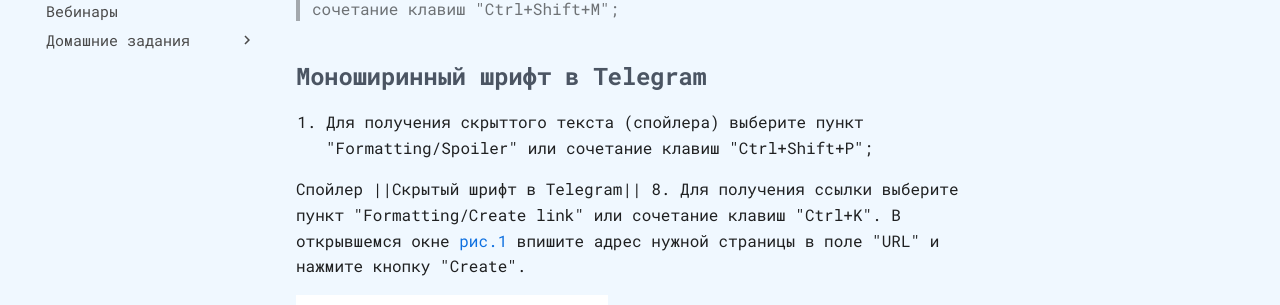
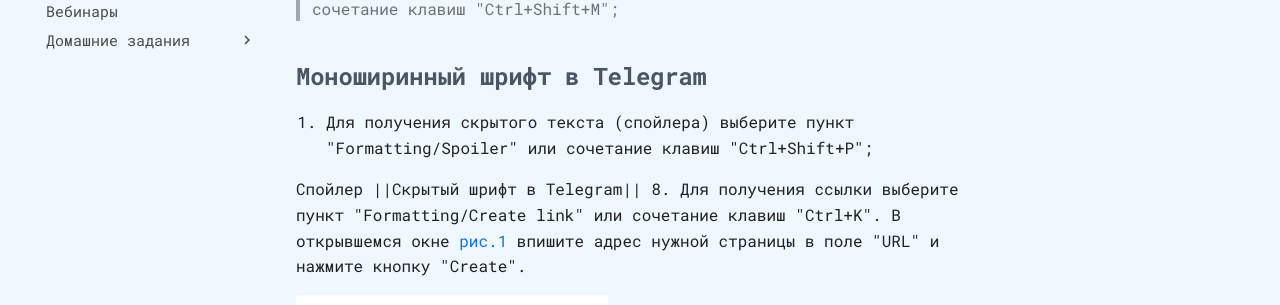
Before and after one commit to novillero/dac-advanced, an MkDocs documentation site: the page built from docs/instructions/elena-chistyakova-instruction.md, in a window 1280 px wide and 900 px high, scrolled down 700 px. Shown: the part 193-498 px from the top of the window. Built offline with MkDocs 1.6.1 and Material for MkDocs 9.7.7, drawn with Linux system fonts in a browser that asks for light colours; some web fonts are replaced.

Commit message:
Исправлена опечатка

```diff
--- a/docs/instructions/elena-chistyakova-instruction.md
+++ b/docs/instructions/elena-chistyakova-instruction.md
@@ -23,7 +23,7 @@
 6. Для получения моноширинного шрифта (позволяет другим пользователям копировать написанный текст в буфер обмена, всего лишь кликнув по нему) выберите пункт "Formatting/Monospace" или сочетание клавиш "Ctrl+Shift+M";
 
 ##Моноширинный шрифт в Telegram##
-7. Для получения скрыттого текста (спойлера) выберите пункт "Formatting/Spoiler" или сочетание клавиш "Ctrl+Shift+P";
+7. Для получения скрытого текста (спойлера) выберите пункт "Formatting/Spoiler" или сочетание клавиш "Ctrl+Shift+P";
 
 Спойлер ||Скрытый шрифт в Telegram||
 8. Для получения ссылки выберите пункт "Formatting/Create link" или сочетание клавиш "Ctrl+K". В открывшемся окне <a href="#рис_1">рис.1</a> впишите адрес нужной страницы в поле "URL" и нажмите кнопку "Create".
```
